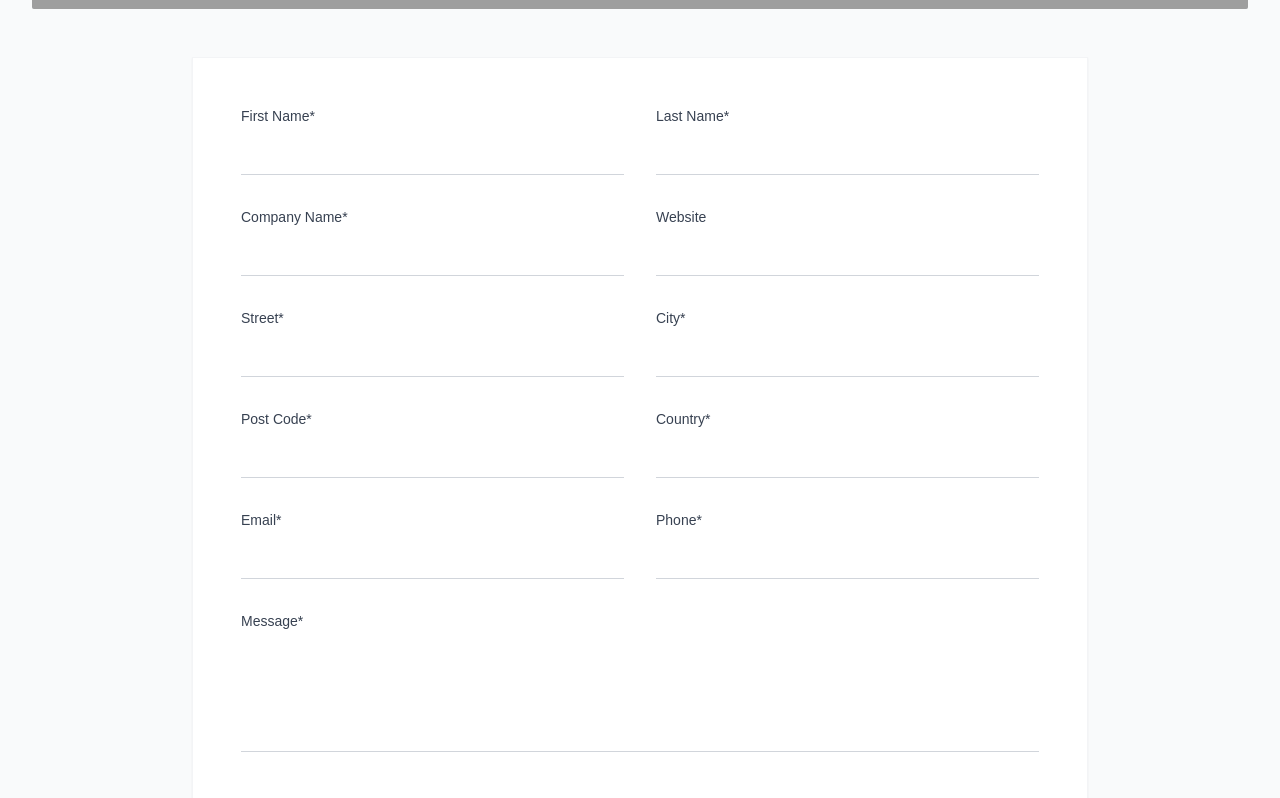
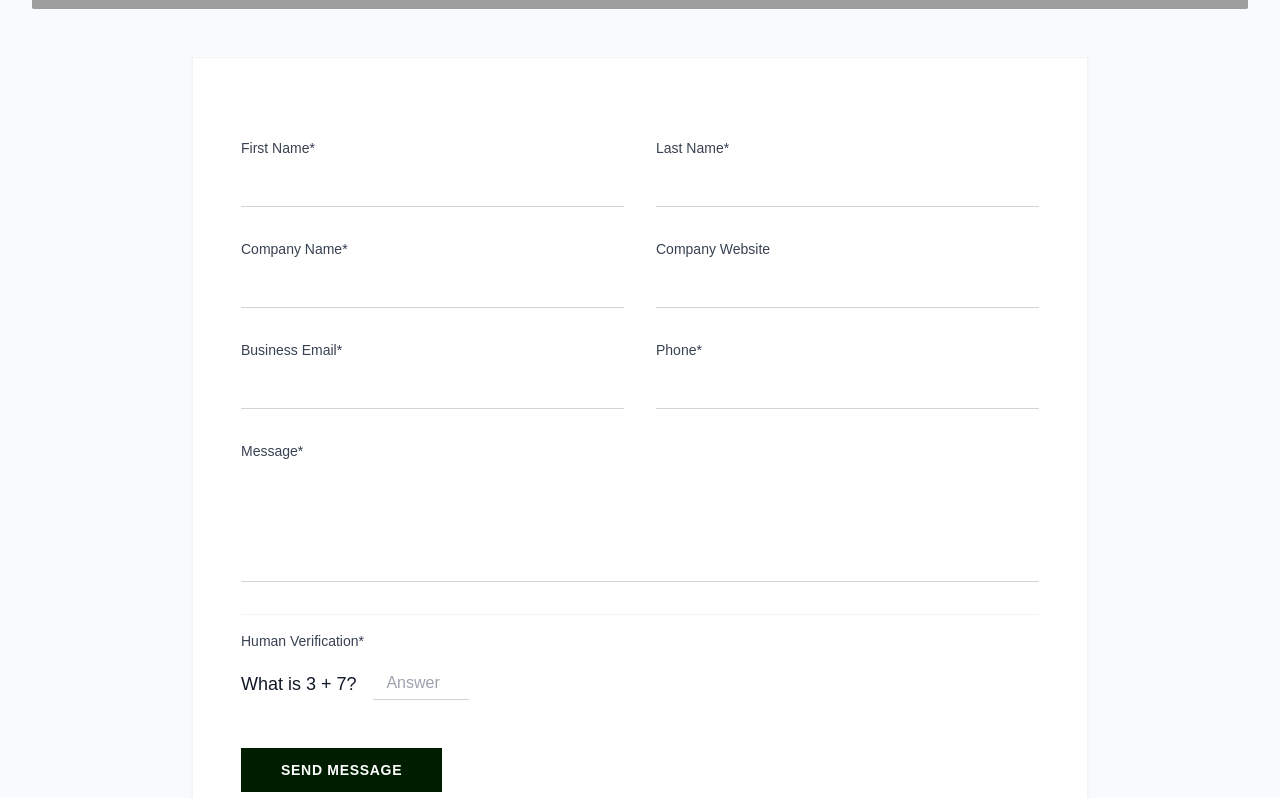
Before and after one commit to bryanengel72/njordpolaris, a React (Vite) app: page /contact in a window 1280 px wide. Shown: the part 640-1438 px from the top of the page. Built offline with nearby package versions, Linux system fonts and the light colour scheme; grey boxes are pictures that could not be loaded.

Commit message:
Implement bot protection (honeypot & math challenge) and success state for contact form

```diff
--- a/components/Contact.tsx
+++ b/components/Contact.tsx
@@ -1,6 +1,67 @@
-import React from 'react';
+import React, { useState, useEffect } from 'react';
+import { Check } from 'lucide-react';
 
 const Contact: React.FC = () => {
+  const [isSubmitted, setIsSubmitted] = useState(false);
+  const [honeypot, setHoneypot] = useState('');
+  const [mathChallenge, setMathChallenge] = useState({ num1: 0, num2: 0, sum: 0 });
+  const [userAnswer, setUserAnswer] = useState('');
+  const [error, setError] = useState('');
+
+  useEffect(() => {
+    generateChallenge();
+  }, []);
+
+  const generateChallenge = () => {
+    const num1 = Math.floor(Math.random() * 10) + 1;
+    const num2 = Math.floor(Math.random() * 10) + 1;
+    setMathChallenge({ num1, num2, sum: num1 + num2 });
+    setUserAnswer('');
+  };
+
+  const handleSubmit = (e: React.FormEvent) => {
+    e.preventDefault();
+    setError('');
+
+    // Check honeypot (bots will likely fill this hidden field)
+    if (honeypot) {
+      console.warn('Bot detected via honeypot');
+      return;
+    }
+
+    // Check math challenge
+    if (parseInt(userAnswer) !== mathChallenge.sum) {
+      setError('Incorrect math answer. Please try again.');
+      generateChallenge();
+      return;
+    }
+
+    // Success
+    setIsSubmitted(true);
+  };
+
+  if (isSubmitted) {
+    return (
+      <div className="bg-gray-50 py-12 md:py-24 flex items-center justify-center min-h-[60vh]">
+        <div className="max-w-md w-full bg-white p-12 shadow-sm border border-gray-100 text-center reveal active">
+          <div className="w-16 h-16 bg-[#001D00] rounded-full flex items-center justify-center mx-auto mb-6">
+            <Check className="text-white" size={32} />
+          </div>
+          <h2 className="text-3xl font-bold text-gray-900 mb-4">Message Sent</h2>
+          <p className="text-gray-600 mb-8">
+            Thank you for contacting Njord Polaris. Our team will review your request and get back to you shortly.
+          </p>
+          <button
+            onClick={() => setIsSubmitted(false)}
+            className="text-[#001D00] font-semibold border-b-2 border-[#001D00] hover:pb-1 transition-all"
+          >
+            Send another message
+          </button>
+        </div>
+      </div>
+    );
+  }
+
   return (
     <div className="bg-gray-50 py-12 md:py-24 reveal">
       <div className="max-w-7xl mx-auto px-6 sm:px-6 lg:px-8">
@@ -16,69 +77,78 @@ const Contact: React.FC = () => {
         </div>
 
         <div className="max-w-4xl mx-auto bg-white p-6 md:p-12 shadow-sm border border-gray-100">
-          <form className="space-y-8">
+          <form className="space-y-8" onSubmit={handleSubmit}>
+            {/* Honeypot field - hidden from humans */}
+            <div className="hidden" aria-hidden="true">
+              <input
+                type="text"
+                name="website_url"
+                value={honeypot}
+                onChange={(e) => setHoneypot(e.target.value)}
+                tabIndex={-1}
+                autoComplete="off"
+              />
+            </div>
+
             <div className="grid grid-cols-1 md:grid-cols-2 gap-8">
               <div className="flex flex-col">
                 <label htmlFor="firstName" className="text-sm font-medium text-gray-700 mb-2">First Name*</label>
-                <input type="text" id="firstName" className="border-b border-gray-300 focus:border-black focus:outline-none py-2 transition-colors bg-transparent" required />
+                <input type="text" id="firstName" className="border-b border-gray-300 focus:border-[#001D00] focus:outline-none py-2 transition-colors bg-transparent" required />
               </div>
               <div className="flex flex-col">
                 <label htmlFor="lastName" className="text-sm font-medium text-gray-700 mb-2">Last Name*</label>
-                <input type="text" id="lastName" className="border-b border-gray-300 focus:border-black focus:outline-none py-2 transition-colors bg-transparent" required />
+                <input type="text" id="lastName" className="border-b border-gray-300 focus:border-[#001D00] focus:outline-none py-2 transition-colors bg-transparent" required />
               </div>
             </div>
 
             <div className="grid grid-cols-1 md:grid-cols-2 gap-8">
               <div className="flex flex-col">
                 <label htmlFor="companyName" className="text-sm font-medium text-gray-700 mb-2">Company Name*</label>
-                <input type="text" id="companyName" className="border-b border-gray-300 focus:border-black focus:outline-none py-2 transition-colors bg-transparent" required />
+                <input type="text" id="companyName" className="border-b border-gray-300 focus:border-[#001D00] focus:outline-none py-2 transition-colors bg-transparent" required />
               </div>
               <div className="flex flex-col">
-                <label htmlFor="website" className="text-sm font-medium text-gray-700 mb-2">Website</label>
-                <input type="url" id="website" className="border-b border-gray-300 focus:border-black focus:outline-none py-2 transition-colors bg-transparent" />
+                <label htmlFor="website" className="text-sm font-medium text-gray-700 mb-2">Company Website</label>
+                <input type="url" id="website" className="border-b border-gray-300 focus:border-[#001D00] focus:outline-none py-2 transition-colors bg-transparent" />
               </div>
             </div>
 
             <div className="grid grid-cols-1 md:grid-cols-2 gap-8">
               <div className="flex flex-col">
-                <label htmlFor="street" className="text-sm font-medium text-gray-700 mb-2">Street*</label>
-                <input type="text" id="street" className="border-b border-gray-300 focus:border-black focus:outline-none py-2 transition-colors bg-transparent" required />
-              </div>
-              <div className="flex flex-col">
-                <label htmlFor="city" className="text-sm font-medium text-gray-700 mb-2">City*</label>
-                <input type="text" id="city" className="border-b border-gray-300 focus:border-black focus:outline-none py-2 transition-colors bg-transparent" required />
-              </div>
-            </div>
-
-            <div className="grid grid-cols-1 md:grid-cols-2 gap-8">
-              <div className="flex flex-col">
-                <label htmlFor="postcode" className="text-sm font-medium text-gray-700 mb-2">Post Code*</label>
-                <input type="text" id="postcode" className="border-b border-gray-300 focus:border-black focus:outline-none py-2 transition-colors bg-transparent" required />
-              </div>
-              <div className="flex flex-col">
-                <label htmlFor="country" className="text-sm font-medium text-gray-700 mb-2">Country*</label>
-                <input type="text" id="country" className="border-b border-gray-300 focus:border-black focus:outline-none py-2 transition-colors bg-transparent" required />
-              </div>
-            </div>
-
-            <div className="grid grid-cols-1 md:grid-cols-2 gap-8">
-              <div className="flex flex-col">
-                <label htmlFor="email" className="text-sm font-medium text-gray-700 mb-2">Email*</label>
-                <input type="email" id="email" className="border-b border-gray-300 focus:border-black focus:outline-none py-2 transition-colors bg-transparent" required />
+                <label htmlFor="email" className="text-sm font-medium text-gray-700 mb-2">Business Email*</label>
+                <input type="email" id="email" className="border-b border-gray-300 focus:border-[#001D00] focus:outline-none py-2 transition-colors bg-transparent" required />
               </div>
               <div className="flex flex-col">
                 <label htmlFor="phone" className="text-sm font-medium text-gray-700 mb-2">Phone*</label>
-                <input type="tel" id="phone" className="border-b border-gray-300 focus:border-black focus:outline-none py-2 transition-colors bg-transparent" required />
+                <input type="tel" id="phone" className="border-b border-gray-300 focus:border-[#001D00] focus:outline-none py-2 transition-colors bg-transparent" required />
               </div>
             </div>
 
             <div className="flex flex-col">
               <label htmlFor="message" className="text-sm font-medium text-gray-700 mb-2">Message*</label>
-              <textarea id="message" rows={4} className="border-b border-gray-300 focus:border-black focus:outline-none py-2 transition-colors bg-transparent resize-none" required></textarea>
+              <textarea id="message" rows={4} className="border-b border-gray-300 focus:border-[#001D00] focus:outline-none py-2 transition-colors bg-transparent resize-none" required></textarea>
+            </div>
+
+            {/* Human Verification */}
+            <div className="pt-4 border-t border-gray-100">
+              <label className="text-sm font-medium text-gray-700 block mb-4">Human Verification*</label>
+              <div className="flex items-center space-x-4">
+                <span className="text-lg text-gray-900 font-medium">
+                  What is {mathChallenge.num1} + {mathChallenge.num2}?
+                </span>
+                <input
+                  type="number"
+                  value={userAnswer}
+                  onChange={(e) => setUserAnswer(e.target.value)}
+                  placeholder="Answer"
+                  className="w-24 border-b border-gray-300 focus:border-[#001D00] focus:outline-none py-1 text-center bg-transparent"
+                  required
+                />
+              </div>
+              {error && <p className="text-red-600 text-sm mt-2">{error}</p>}
             </div>
 
             <div className="pt-4">
-              <button type="submit" className="bg-gray-900 text-white px-10 py-3 uppercase tracking-wider text-sm font-semibold hover:bg-gray-700 transition-colors w-full md:w-auto">
+              <button type="submit" className="bg-[#001D00] text-white px-10 py-3 uppercase tracking-wider text-sm font-semibold hover:bg-black transition-colors w-full md:w-auto">
                 Send Message
               </button>
             </div>
```
